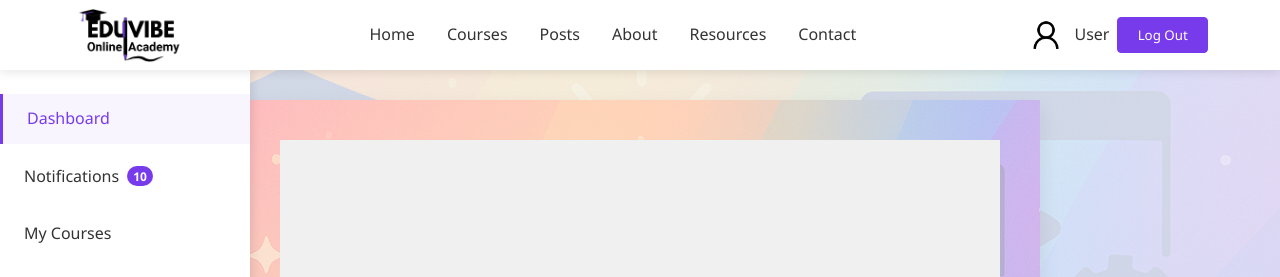
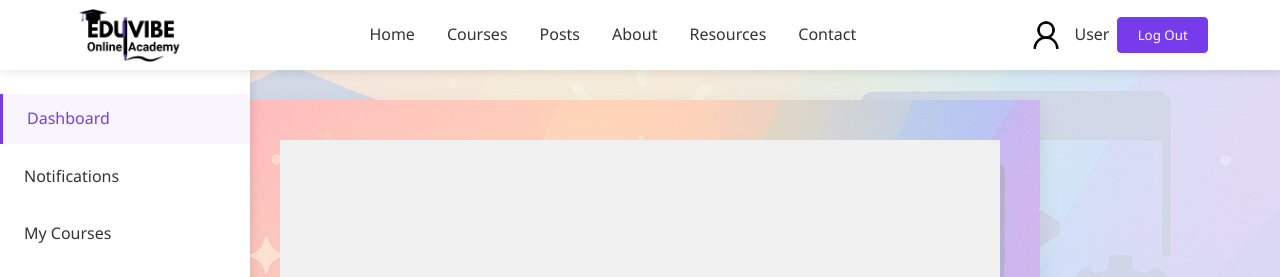
Before and after one commit to anupamamaheepala/EduVibeApp, a React (Create React App) app in the folder frontend/: page /dashboard in a window 1280 px wide. Shown: the top 277 px of the page. Built offline with nearby package versions, Linux system fonts and the light colour scheme.

Commit message:
added  notifications to sidebar

```diff
--- a/frontend/src/pages/user/Sidebar.jsx
+++ b/frontend/src/pages/user/Sidebar.jsx
@@ -28,15 +28,12 @@ const Sidebar = () => {
           </li>
           <li>
             <NavLink
-              to="/dashboard/notifications"
+              to="/dashboard/Notifications"
               className={({ isActive }) =>
                 isActive ? 'active' : ''
               }
             >
-              Notifications
-              {totalNotifications > 0 && (
-                <span className="notification-badge">{totalNotifications}</span>
-              )}
+             Notifications
             </NavLink>
           </li>
           <li>
--- a/frontend/src/pages/user/UserRoutes.jsx
+++ b/frontend/src/pages/user/UserRoutes.jsx
@@ -6,6 +6,7 @@ import MyCourses from './MyCourses';
 import CourseView from './CourseView';
 import MyPosts from '../posts/UserPosts'
 import SharedWithMe from '../posts/SharedPosts';
+import NotificationSystem from '../notifictions/NotificationSystem';
 // import LearningPlan from './LearningPlan';
 import Groups from './Groups';
 // import Settings from './Settings';
@@ -24,6 +25,8 @@ const UserRoutes = () => {
 
         <Route path="course/:courseId" element={<CourseView />} />
 
+        <Route path="Notifications" element={<NotificationSystem />}/>
+
         {/* <Route path="learning-plan" element={<LearningPlan />} />
         <Route path="settings" element={<Settings />} /> */}
       </Route>
```
